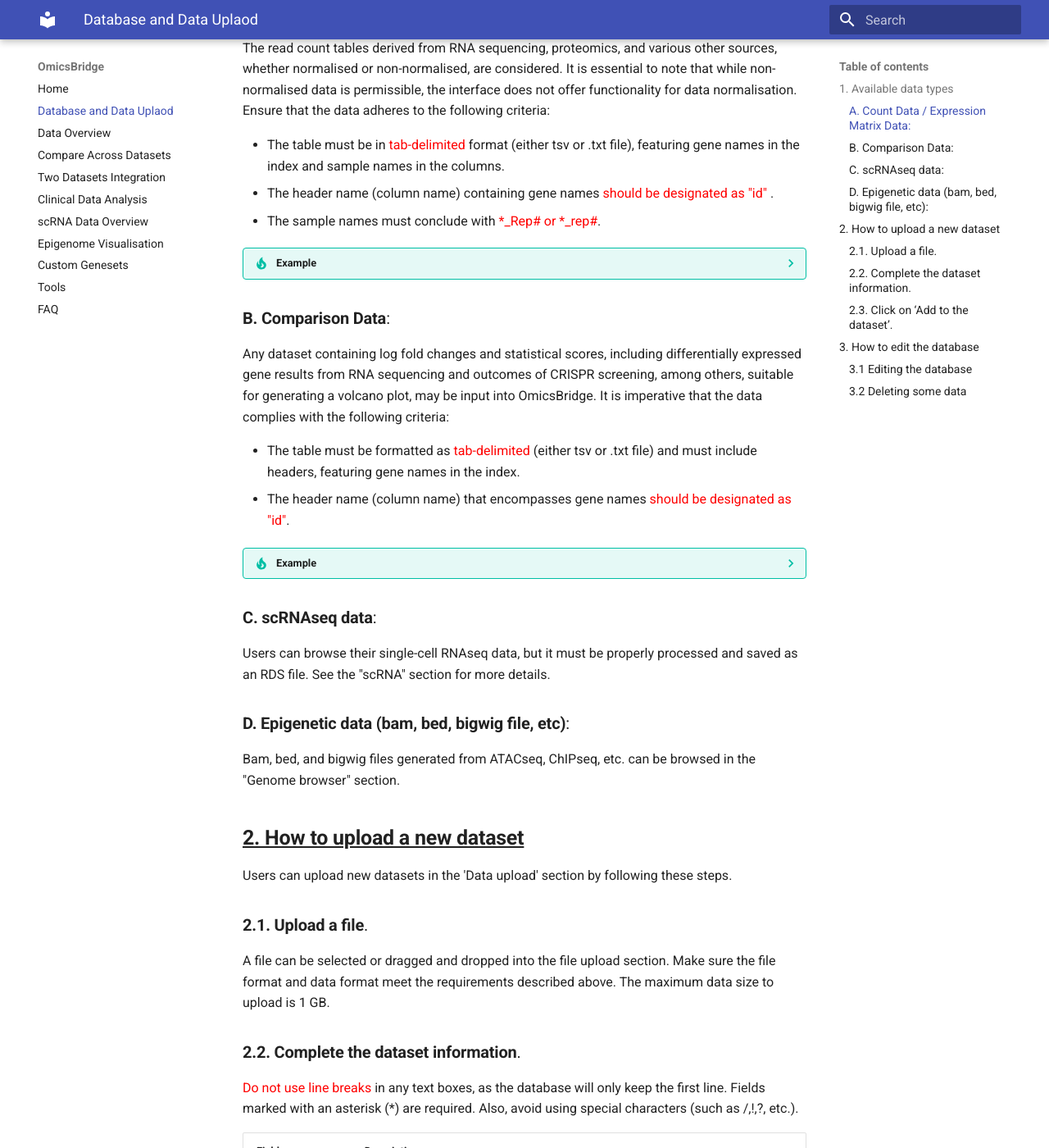
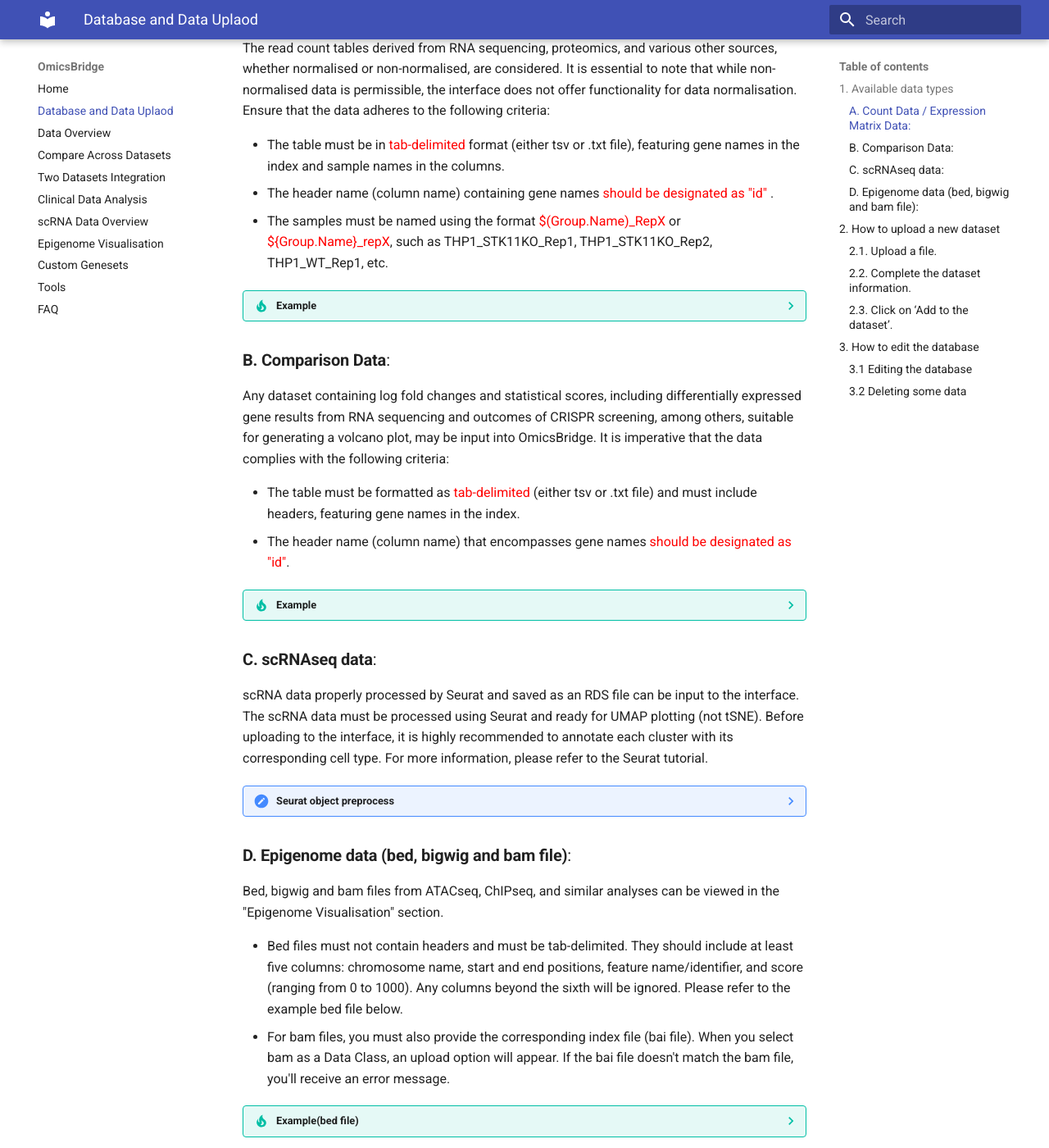
Before and after one commit to htsmto/OmicsBridge, an MkDocs documentation site: the page built from docs/Database.md, in a window 1280 px wide and 1400 px high, scrolled down 431 px. Shown: the whole window at 82% size. Built offline with MkDocs 1.6.1 and Material for MkDocs 9.7.7, drawn with Linux system fonts in a browser that asks for light colours.

Commit message:
wiki was updated

```diff
--- a/docs/Database.md
+++ b/docs/Database.md
@@ -13,7 +13,7 @@
 
 - The table must be in <span style="color: red;"> tab-delimited </span> format (either tsv or .txt file), featuring gene names in the index and sample names in the columns.
 - The header name (column name) containing gene names <span style="color: red;">should be designated as "id" </span>.
-- The sample names must conclude with <span style="color: red;">*_Rep# or *_rep#</span>.
+- The samples must be named using the format <span style="color: red;">$(Group.Name)_RepX</span> or <span style="color: red;">${Group.Name}_repX</span>, such as THP1_STK11KO_Rep1, THP1_STK11KO_Rep2, THP1_WT_Rep1, etc.
 
 ??? tip "Example"
     ![Example](img/1_expression_table.png)
@@ -28,11 +28,20 @@
     ![Example](img/1_log_table.png)
 
 ### **C. scRNAseq data**:
-Users can browse their single-cell RNAseq data, but it must be properly processed and saved as an RDS file. See the "scRNA" section for more details.
+scRNA data properly processed by Seurat and saved as an RDS file can be input to the interface. The scRNA data must be processed using Seurat and ready for UMAP plotting (not tSNE). Before uploading to the interface, it is highly recommended to annotate each cluster with its corresponding cell type. For more information, please refer to the Seurat tutorial.
 
-### **D. Epigenetic data (bam, bed, bigwig file, etc)**:
-Bam, bed, and bigwig files generated from ATACseq, ChIPseq, etc. can be browsed in the "Genome browser" section.
+??? note "Seurat object preprocess"
+    The Seurat object must be loaded from an RDS file. Ensure that `Reductions(Seurat_object)` returns "umap". While the metadata (Seurat_object@meta.data) is flexible, your data should ideally include "seurat_clusters" and "Annotation" fields for optimal functionality.
+    ![Example](img/1_Seurat.png)
 
+### **D. Epigenome data (bed, bigwig and bam file)**:
+Bed, bigwig and bam files from ATACseq, ChIPseq, and similar analyses can be viewed in the "Epigenome Visualisation" section. <br>
+
+- Bed files must not contain headers and must be tab-delimited. They should include at least five columns: chromosome name, start and end positions, feature name/identifier, and score (ranging from 0 to 1000). Any columns beyond the sixth will be ignored. Please refer to the example bed file below.
+- For bam files, you must also provide the corresponding index file (bai file). When you select bam as a Data Class, an upload option will appear. If the bai file doesn't match the bam file, you'll receive an error message.<br>
+
+??? tip "Example(bed file)"
+    ![Example](img/1_bed.png)
 
 ## <u> **2. How to upload a new dataset** </u>
 
```
Also changed, not shown: docs/Introduction.md (deleted, +0 -25 lines), docs/img/1_Seurat.png (added), docs/img/1_bed.png (added).
